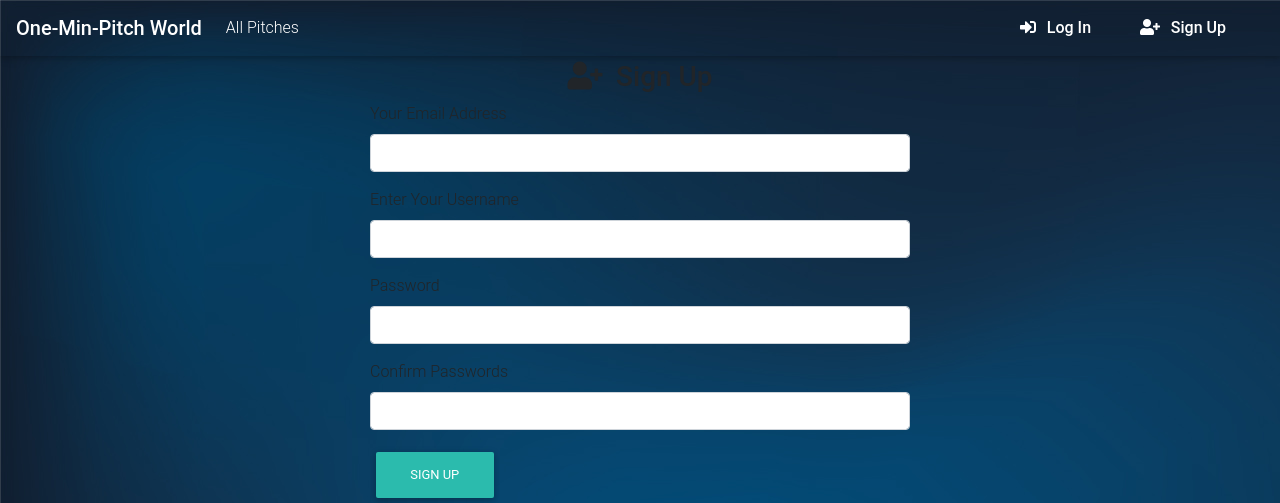
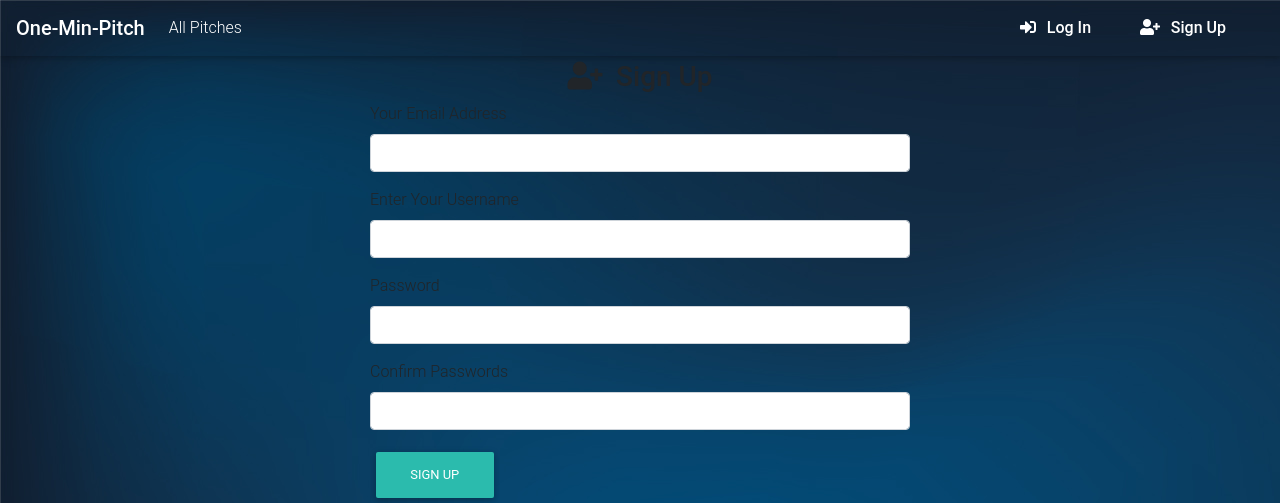
Before and after one commit to vyonna6519/pitches, a Flask app: page /signup in a window 1280 px wide. Shown: the top 503 px of the page. Run offline with Flask 2, Linux system fonts and the light colour scheme; some libraries are stand-ins or nearby versions; some web fonts are replaced.

Commit message:
added navbar

```diff
--- a/app/templates/navbar.html
+++ b/app/templates/navbar.html
@@ -1,5 +1,5 @@
 <nav class="mb-1 navbar navbar-expand-lg navbar-dark ">
-    <a class="navbar-brand" href="{{url_for('main.index')}}"><strong>One-Min-Pitch World</strong> </a>
+    <a class="navbar-brand" href="{{url_for('main.index')}}"><strong>One-Min-Pitch</strong> </a>
     <button class="navbar-toggler" type="button" data-toggle="collapse" data-target="#navbarSupportedContent-4"aria-controls="navbarSupportedContent-4" aria-expanded="false" aria-label="Toggle navigation">
         <span class="navbar-toggler-icon"></span>
     </button>
```
